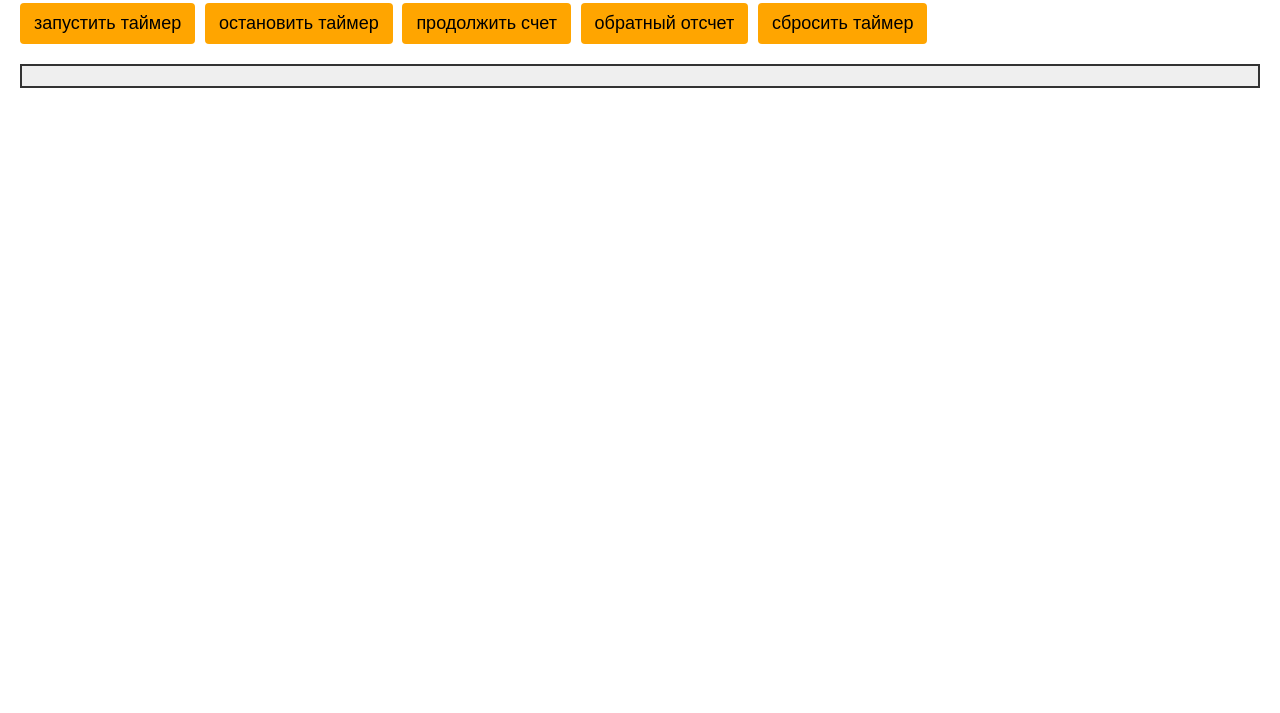
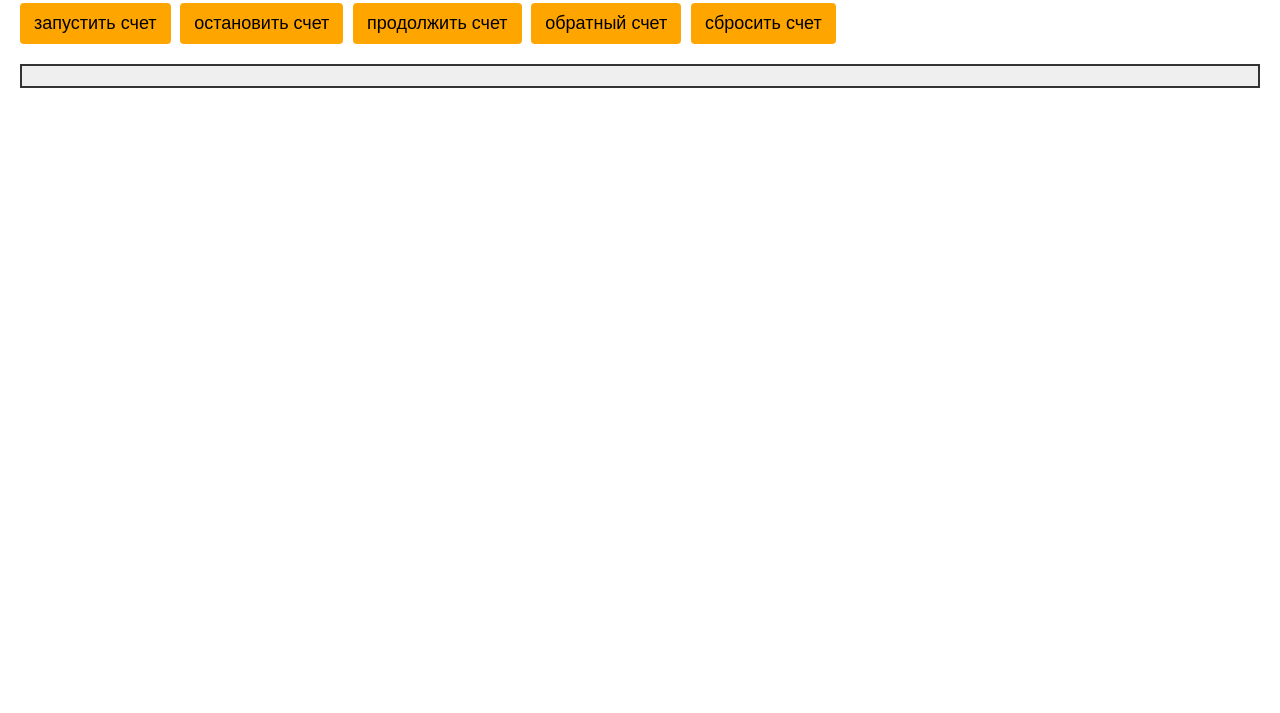
Before and after one commit to Konder1971/javascript, a plain HTML site: page JS-CODIM/timer.html in a window 1280 px wide. Shown: the part 87-800 px from the top of the page. Drawn offline with nearby package versions, Linux system fonts and the light colour scheme.

Commit message:
Update timer.html

```diff
--- a/JS-CODIM/timer.html
+++ b/JS-CODIM/timer.html
@@ -29,11 +29,11 @@
   <hr>
 
   <div class="buttons">
-    <button class="btn launch">запустить таймер</button>
-    <button class="btn stop">остановить таймер</button>
+    <button class="btn launch">запустить счет</button>
+    <button class="btn stop">остановить счет</button>
     <button class="btn proceed">продолжить счет</button>
-    <button class="btn back">обратный отсчет</button>
-    <button class="btn discharge">сбросить таймер</button>
+    <button class="btn back">обратный счет</button>
+    <button class="btn discharge">сбросить счет</button>
   </div>
   <div class="liner"></div>
   <div class="timer"></div>
```
